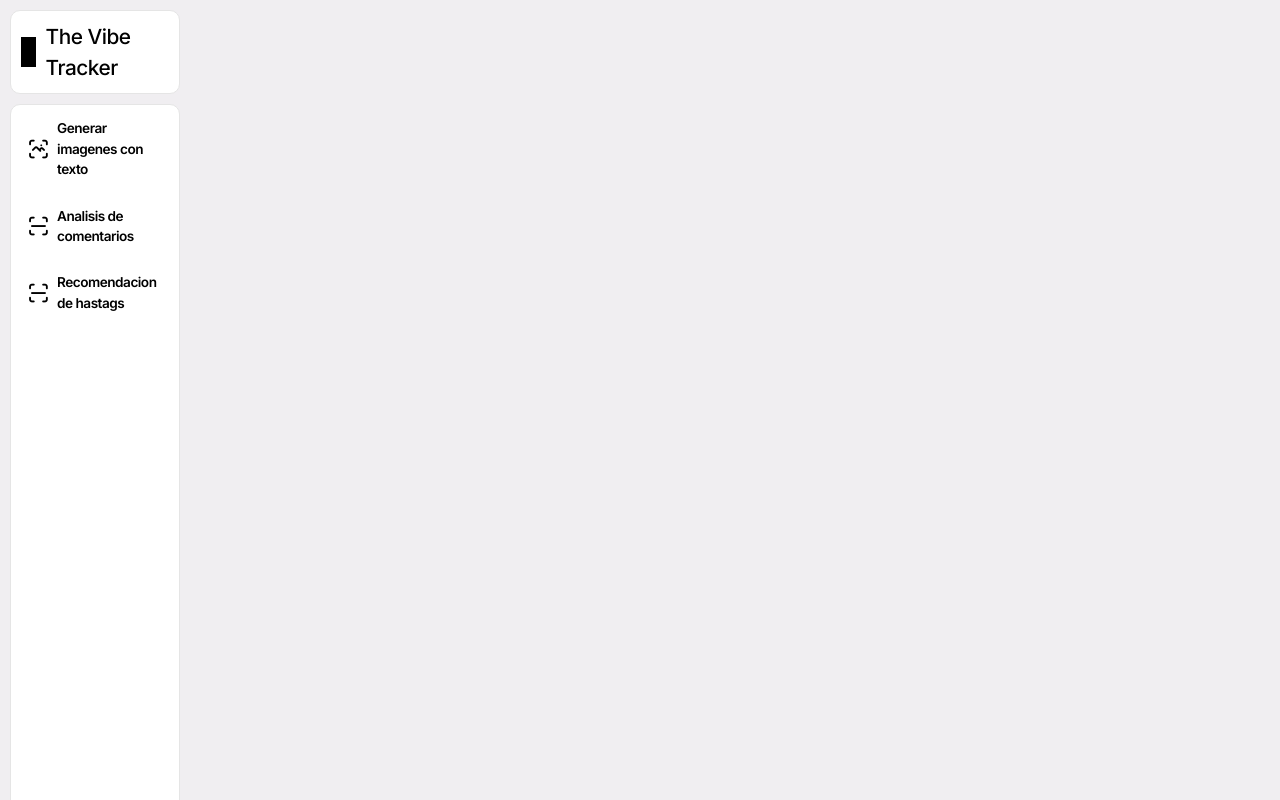
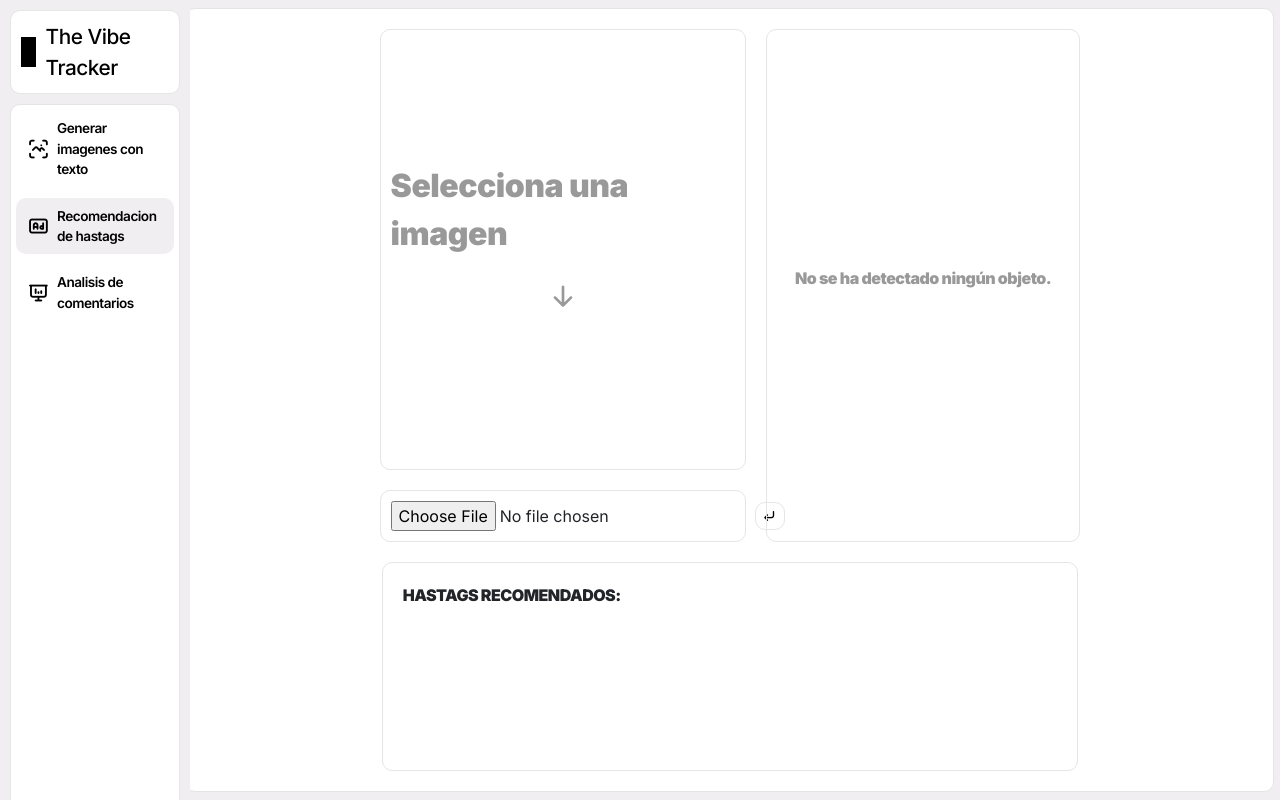
Before and after one commit to hugo-cordoba/Bootcamp-IA, a Flask app: page /recomendacion-hastags in a window 1280 px wide. Run offline with Flask 3, Linux system fonts and the light colour scheme; parts of the project's set-up code (start-up, migrations or seed data) failed here and were passed over.

Commit message:
[ADD] recomendacion de hastags

```diff
--- a/Sprint Final/app.py
+++ b/Sprint Final/app.py
@@ -1,10 +1,14 @@
 from flask import Flask, request, render_template
+from werkzeug.utils import secure_filename
+
+import os
 
 app = Flask(__name__)
 
 from models.generar_imagenes import generate_image
 from models.analisis_comentarios import load_comments
 from models.analisis_comentarios import calculate_percentage
+from models.detectar_objetos import detectar_objetos_en_imagen
 
 
 
@@ -39,9 +43,24 @@ def analisis_comentarios():
 @app.route('/recomendacion-hastags', methods=['GET', 'POST'])
 def recomendacion_hastags():
     if request.method == 'POST':
-        # Procesa y analiza comentarios aquí
-        pass
-    return render_template('index.html', image_path=None)
+        if 'image' not in request.files:
+            return render_template('index.html', image_path=None)
+        file = request.files['image']
+        if file.filename == '':
+            return render_template('index.html', image_path=None)
+        if file:
+            filename = secure_filename(file.filename)
+            filepath = os.path.join(app.root_path, 'static', 'images', filename)
+            file.save(filepath)
+
+            # Llama a la función de detección de objetos
+            objects_detected = detectar_objetos_en_imagen(filepath)
+
+            # Esta ruta debe ser relativa a 'static'
+            uploaded_image_path = f'images/{filename}'
+
+            return render_template('index.html', objects_detected=objects_detected, file_path=uploaded_image_path, active_section='recomendacion-hastags')
+    return render_template('index.html', image_path=None, active_section='recomendacion-hastags')
 
 if __name__ == '__main__':
     app.run(debug=True)
--- a/Sprint Final/static/css/style.css
+++ b/Sprint Final/static/css/style.css
@@ -343,3 +343,94 @@ a.sidebar-link:hover {
 .table-instagram tbody tr:last-child td:last-child {
     border-bottom-right-radius: 10px;
 }
+
+.form-container-image{
+    display: flex;
+    flex-direction: row;
+    align-items: center;
+    justify-content: center;
+    height: 70%;
+    padding: 10px;
+}
+
+.image-div{
+    display: flex;
+    flex-direction: column;
+    justify-content: space-between;
+    margin-right: 20px;
+    width: 35%;
+    height: 100%;
+}
+
+.image-div img {
+    max-width: 100%;
+    max-height: 100%;
+    object-fit: cover;
+    width: 100%;
+    height: 100%;
+}
+
+.image-show{
+    border: 1px solid #E5E5E5;
+    border-radius: 10px;
+    padding: 10px;
+    margin-bottom: 20px;
+    height: 90%;
+    display: flex;
+    align-items: center;
+    justify-content: center;
+    flex-direction: column;
+    font-size: 2em;
+    color: #99999a;
+}
+
+.form_upload_image {
+    display: flex;
+    flex-direction: row;
+    align-items: center;
+    justify-content: space-between;
+    background-color: white !important;
+    border: 1px solid #E5E5E5;
+    border-radius: 10px;
+    padding: 10px;
+}
+
+#input-image-button{
+    width: 10%;
+    background-color: white;
+    border: 1px solid #E5E5E5;
+    border-radius: 10px;
+    margin-left: 20px;
+
+}
+
+#object-detection-results{
+    border: 1px solid #E5E5E5;
+    border-radius: 10px;
+    height: 100%;
+    width: 30%;
+    display: flex;
+    align-items: center;
+    justify-content: center;
+    flex-direction: column;
+    font-size: 1em;
+    color: #99999a;
+}
+
+.div-recomendacion-main{
+    height: 30%;
+    width: 100%;
+
+    padding: 10px;
+    display: flex;
+    justify-content: center;
+    align-items: center;
+}
+
+.div-recomendacion{
+    border: 1px solid #E5E5E5;
+    border-radius: 10px;
+    height: 100%;
+    width: 66.5%;
+    padding: 20px;
+}
--- a/Sprint Final/templates/index.html
+++ b/Sprint Final/templates/index.html
@@ -33,15 +33,15 @@
                     </a>
                 </li>
                 <li class="sidebar-item">
-                    <a href="#analisis-comentarios" class="sidebar-link">
-                        <i class="ti ti-scan"></i>
-                        <span>Analisis de comentarios</span>
+                    <a href="#recomendacion-hastags" class="sidebar-link">
+                        <i class="ti ti-ad"></i>
+                        <span>Recomendacion de hastags</span>
                     </a>
                 </li>
                 <li class="sidebar-item">
-                    <a href="#recomendacion-hastags" class="sidebar-link">
-                        <i class="ti ti-scan"></i>
-                        <span>Recomendacion de hastags</span>
+                    <a href="#analisis-comentarios" class="sidebar-link">
+                        <i class="ti ti-presentation-analytics"></i>
+                        <span>Analisis de comentarios</span>
                     </a>
                 </li>
             </ul>
@@ -76,6 +76,44 @@
                     </div>
                 </div>
 
+
+                <div id="recomendacion-hastags" class="main">
+                    <div class="form-container-image">
+                        <div class='image-div'>
+                            <div class='image-show'>
+                                {% if file_path %}
+                                    <img src="{{ url_for('static', filename=file_path) }}" alt="Imagen subida">
+                                {% else %}
+                                    <p>Selecciona una imagen</p>
+                                    <p><i class="ti ti-arrow-down"></i></p>
+                                {% endif %}
+                            </div>
+                            <div class='image-form'>
+                                <form class="form_upload_image" action="/recomendacion-hastags" method="post" enctype="multipart/form-data">
+                                    <input id="input-image" type="file" name="image" accept="image/*" required>
+                                    <button id="input-image-button" type="submit"><i class="ti ti-corner-down-left"></i></button>
+                                </form>
+                            </div>
+                        </div>
+                        <div id="object-detection-results">
+                            {% if objects_detected %}
+                                <h3>Objetos detectados:</h3>
+                                <ul>
+                                    {% for obj in objects_detected %}
+                                        <li>{{ obj }}</li>
+                                    {% endfor %}
+                                </ul>
+                            {% else %}
+                                <p>No se ha detectado ningún objeto.</p>
+                            {% endif %}
+                        </div>
+                    </div>
+                    <div class="div-recomendacion-main">
+                        <div class="div-recomendacion">
+                            HASTAGS RECOMENDADOS:
+                        </div>
+                    </div>
+                </div>
 
 
                 <div id="analisis-comentarios" class="main" style="display:none;">
@@ -160,13 +198,6 @@
                         </form>
                     </div>
                 </div>
-
-
-
-                <div id="recomendacion-hastags" class="main" style="display:none;">
-                    <!-- Contenido para análisis de comentarios -->
-                    Recomendacion de hastags
-                </div>
             </div>
         </div>
     </div>
```
Also changed, not shown: Sprint Final/models/detectar_objetos.py (added, +22 -0 lines), Sprint Final/static/images/1713960255226.jpg (added), Sprint Final/static/images/dedos-pollo-papas-fritas-ketchup-mayonesa-salsa-chile-dulce-vista-lateral-jpg.jpg (added), Sprint Final/static/images/e_1237356904.png (deleted), Sprint Final/static/images/e_2268833113.png (deleted), Sprint Final/static/images/e_2326971030.png (deleted), Sprint Final/static/images/e_2450347211.png (deleted), Sprint Final/static/images/e_3114527666.png (deleted), Sprint Final/static/images/e_3562902522.png (deleted), Sprint Final/static/images/e_902610826.png (deleted), Sprint Final/static/images/image_processing20200413-21906-1c6fl7x.png (added), Sprint Final/static/images/test.png (added), 3 other files.
